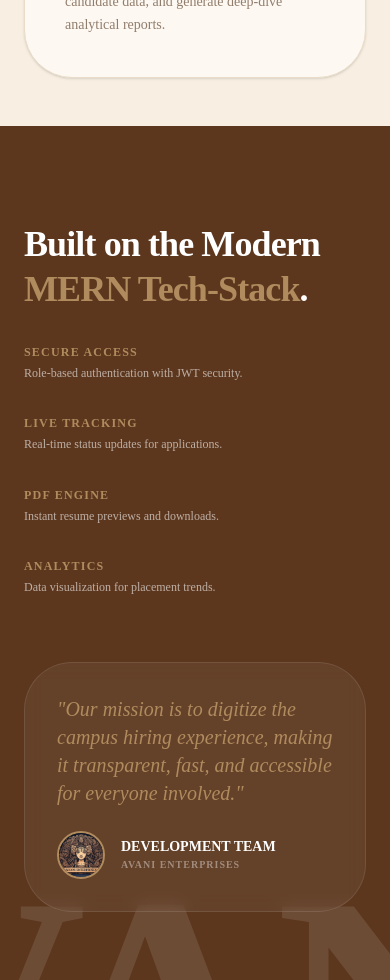
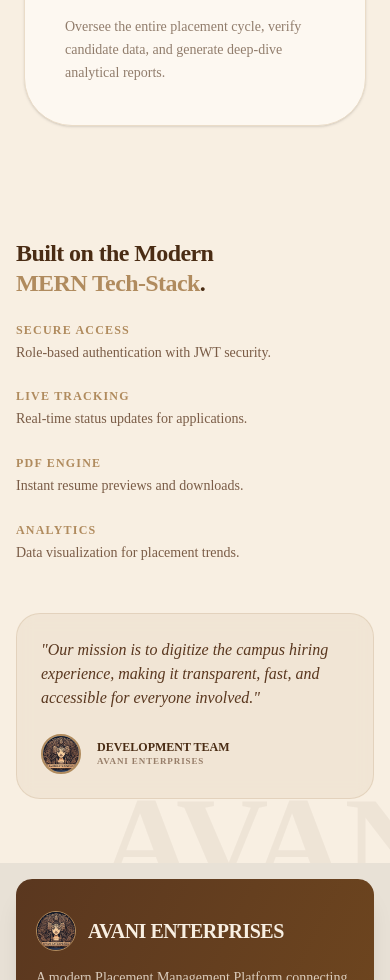
Before and after one commit to Anshu9693/campus-placement-portal-mern, a React (Vite) app in the folder frontend/: page / in a window 390 px wide. Shown: the part 1660-2640 px from the top of the page. Built offline with nearby package versions, Linux system fonts and the light colour scheme.

Commit message:
Updated login background for mobile responsiveness

```diff
--- a/frontend/src/pages/landing/Landing.jsx
+++ b/frontend/src/pages/landing/Landing.jsx
@@ -103,7 +103,7 @@
           {[
             {
               role: 'Students',
-              icon: '',
+              icon: '👨🏻‍🎓',
               desc: 'Build a dynamic profile, showcase your technical skills, and apply to top-tier companies with a single click.'
             },
             {
@@ -130,7 +130,7 @@
       </section>
 
       {/* Value Proposition */}
-      <section className="bg-[#5c371e] py-24 px-6 text-white overflow-hidden relative">
+      {/* <section className=" py-24 px-6 text-white overflow-hidden relative">
         <div className="absolute right-0 bottom-0 opacity-10 text-[20rem] font-black leading-none select-none translate-y-1/2 translate-x-1/4">
           AVANI
         </div>
@@ -152,7 +152,6 @@
               ))}
             </div>
           </div>
-          {/* Quote Box - using white/5 for transparency over the brown bg */}
           <div className="bg-white/5 p-8 rounded-[3rem] border border-white/10 backdrop-blur-sm">
              <p className="italic text-xl font-medium text-[#B08B5E]">"Our mission is to digitize the campus hiring experience, making it transparent, fast, and accessible for everyone involved."</p>
              <div className="mt-6 flex items-center gap-4">
@@ -168,7 +167,73 @@
              </div>
           </div>
         </div>
-      </section>
+      </section> */}
+    <section className="py-16 sm:py-20 lg:py-24 px-4 sm:px-6 bg-[#F8EFE2] text-[#4A2C14] overflow-hidden relative">
+
+  {/* Background Big Text */}
+  <div className="absolute right-0 bottom-0
+                  text-[8rem] sm:text-[12rem] lg:text-[20rem]
+                  opacity-5 font-black leading-none select-none
+                  translate-y-1/3 sm:translate-y-1/2
+                  translate-x-1/4 text-[#4A2C14]">
+    AVANI
+  </div>
+
+  <div className="max-w-6xl mx-auto grid grid-cols-1 lg:grid-cols-2 gap-12 lg:gap-16 items-center">
+
+    {/* Left Content */}
+    <div>
+      <h2 className="text-2xl sm:text-3xl lg:text-4xl font-black mb-6 sm:mb-8 leading-tight tracking-tight">
+        Built on the Modern <br/>
+        <span className="text-[#B08B5E]">MERN Tech-Stack</span>.
+      </h2>
+
+      <div className="grid grid-cols-1 sm:grid-cols-2 gap-6 sm:gap-8">
+        {[
+          { t: 'Secure Access', d: 'Role-based authentication with JWT security.' },
+          { t: 'Live Tracking', d: 'Real-time status updates for applications.' },
+          { t: 'PDF Engine', d: 'Instant resume previews and downloads.' },
+          { t: 'Analytics', d: 'Data visualization for placement trends.' }
+        ].map((point, i) => (
+          <div key={i}>
+            <p className="text-[#B08B5E] font-black text-xs uppercase tracking-widest mb-1">
+              {point.t}
+            </p>
+            <p className="text-sm sm:text-xs text-[#5A371F]/80 font-medium leading-relaxed">
+              {point.d}
+            </p>
+          </div>
+        ))}
+      </div>
+    </div>
+
+    {/* Quote Box */}
+    <div className="bg-[#EADBC8]/50 p-6 sm:p-8 rounded-3xl sm:rounded-[3rem]
+                    border border-[#B08B5E]/20 backdrop-blur-sm">
+
+      <p className="italic text-base sm:text-lg lg:text-xl font-medium text-[#5A371F]">
+        "Our mission is to digitize the campus hiring experience, making it transparent, fast, and accessible for everyone involved."
+      </p>
+
+      <div className="mt-6 flex items-center gap-4">
+        <img
+          src="/image.png"
+          alt="Development Team"
+          className="w-10 h-10 sm:w-12 sm:h-12 rounded-full object-cover border-2 border-[#B08B5E]"
+        />
+        <div>
+          <p className="font-black text-xs sm:text-sm uppercase text-[#4A2C14]">
+            Development Team
+          </p>
+          <p className="text-[9px] sm:text-[10px] text-[#5A371F]/60 uppercase font-bold tracking-widest">
+            Avani Enterprises
+          </p>
+        </div>
+      </div>
+    </div>
+
+  </div>
+</section>
 
       <Footer />
     </div>
```
Also changed, not shown: frontend/src/pages/auth/Login.jsx (+203 -8 lines).
